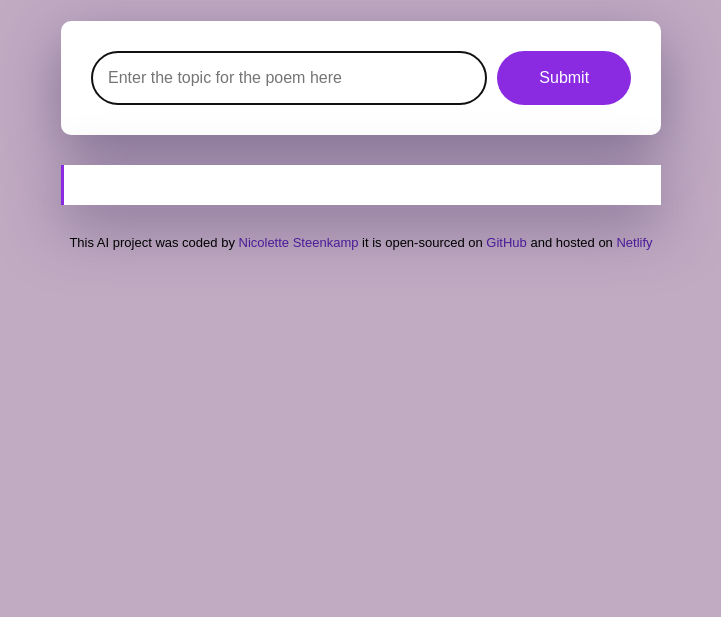
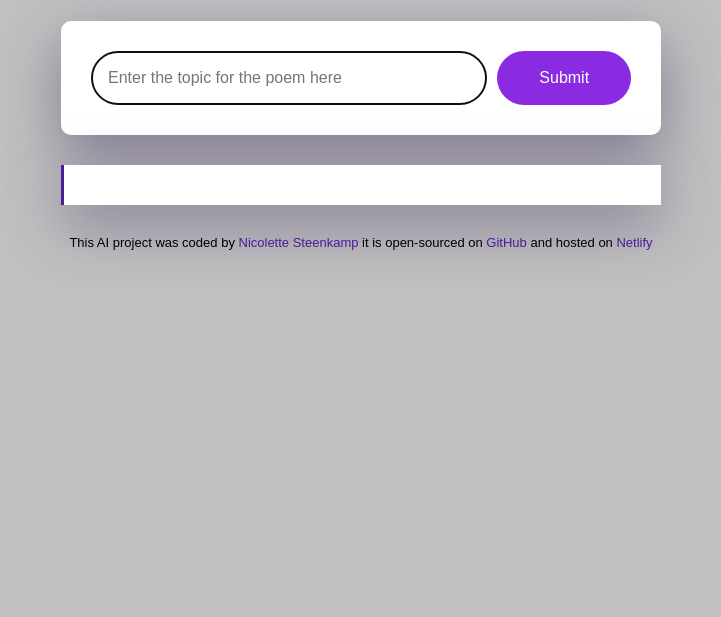
Before and after one commit to NicoletteSteenkamp/poem-generator, a plain HTML site: page index.html in a window 1280 px wide. Shown: the part 183-800 px from the top of the page, without its empty margins (279-1000 px from the left). Drawn offline with nearby package versions, Linux system fonts and the light colour scheme.

Commit message:
Update style.css

```diff
--- a/src/style.css
+++ b/src/style.css
@@ -1,10 +1,11 @@
 body{
-    background-color: #c1abc3;
+    background-color: #c1c1c1;
      font-family: sans-serif;}
 
 .container{
     margin: 120px auto;
-max-width: 600px;}
+max-width: 600px;
+}
 
 header{
      margin-bottom: 30px;
@@ -58,7 +59,7 @@ form{
 background-color: white;
 padding: 20px;
 line-height: 2;
-border-left: solid 3px blueviolet;
+border-left: solid 3px #4b1b98;
 box-shadow: 0px 20px 60px rgba(65,50,100,0.5);
 }
 
```
